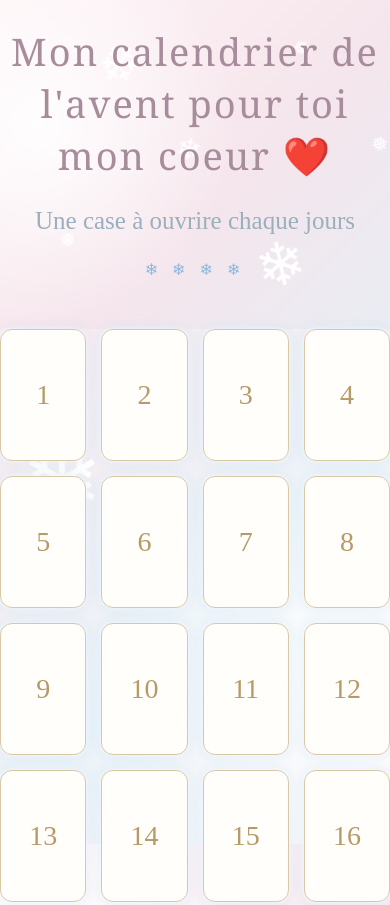
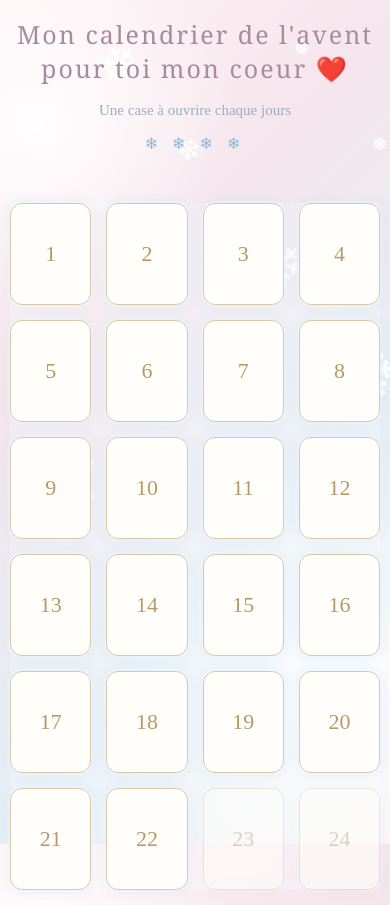
Before and after one commit to alexBonnott/calendrier, a plain HTML site: page index.html in a window 390 px wide. Shown: the top 905 px of the page. Drawn offline with Linux system fonts and the light colour scheme.

Commit message:
Add files via upload

```diff
--- a/style.css
+++ b/style.css
@@ -163,3 +163,28 @@ body {
 .case.accesible {
     cursor: pointer;
 }
+
+@media screen and (max-width: 600px) {
+    body{
+        margin: 10px;
+    }
+    #entete h1{
+        font-size: 25px;
+    }
+    #entete p{
+
+    font-size: 15px;
+    }
+
+    .calendrier {
+        grid-template-columns: repeat(3, 1fr);
+        gap: 8px;
+        margin: 20px 10px;
+        padding: 12px;
+    }
+
+    .case {
+        height: 100px;
+        font-size: 22px;
+    }
+}
```
